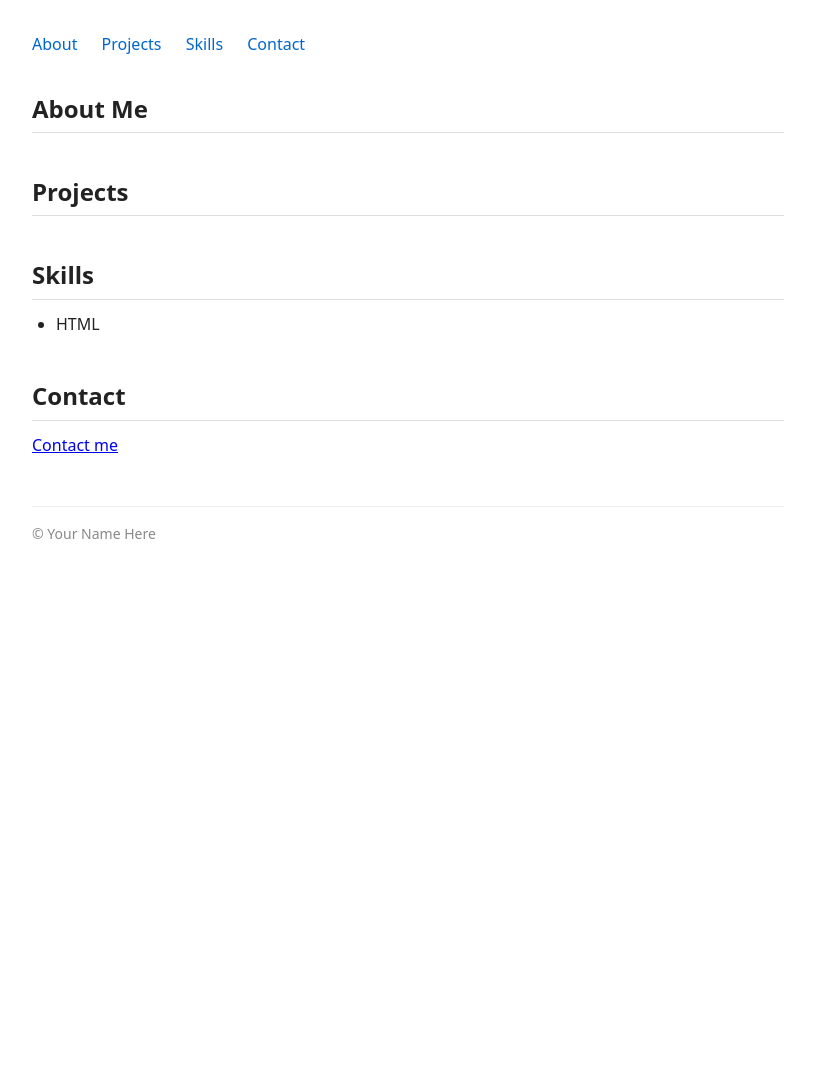
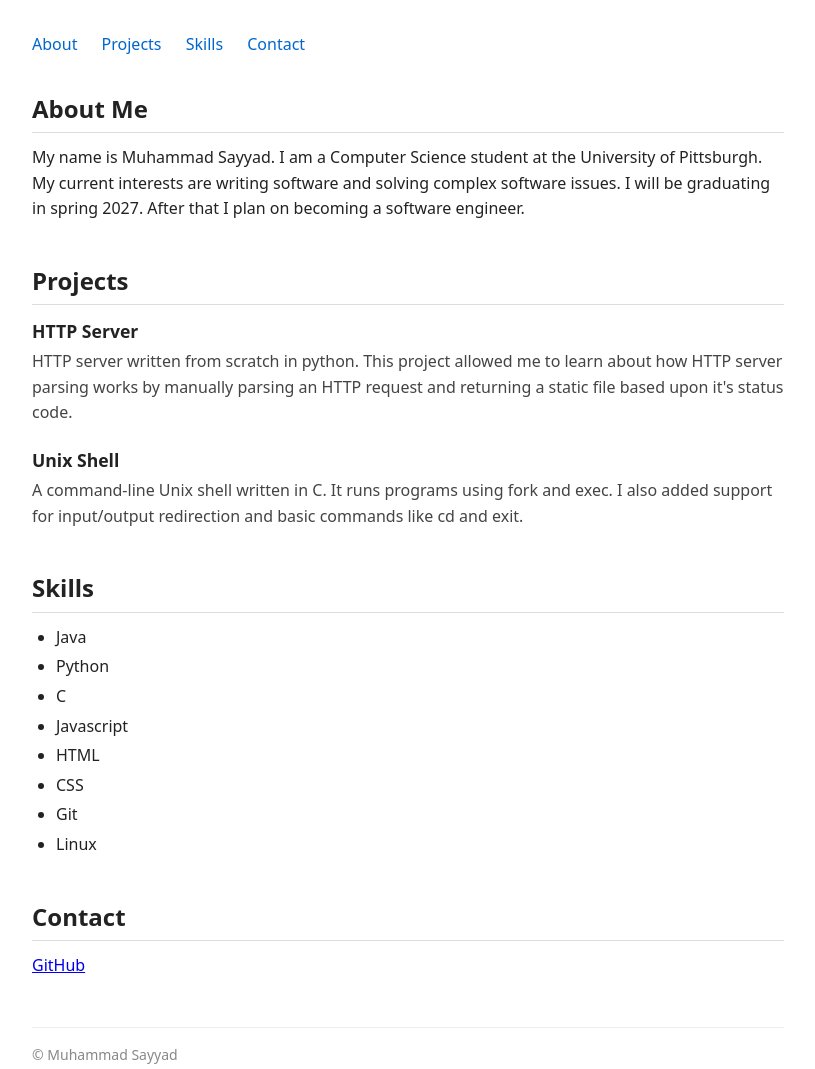
Before and after one commit to m-sayyad/portfolio, a plain HTML site: page index.html in a window 1280 px wide. Shown: the whole page, without its empty margins (232-1047 px from the left). Before the commit the page ends 800 px from the top, so only its background shows below. Drawn offline with Linux system fonts and the light colour scheme.

Commit message:
part 1: portfolio page

```diff
--- a/index.html
+++ b/index.html
@@ -4,7 +4,7 @@
 <head>
   <meta charset="UTF-8">
   <meta name="viewport" content="width=device-width, initial-scale=1.0">
-  <title>Your Name Here</title>
+  <title>Muhammad Sayyad</title>
   <link rel="stylesheet" href="style.css">
 </head>
 
@@ -23,46 +23,54 @@
 
     <section id="about">
       <h2>About Me</h2>
-      <!-- TODO: Replace with 2-3 sentences about yourself -->
-      <!-- e.g., include your name, your program/year, and what you are interested in -->
+      <p>
+        My name is Muhammad Sayyad. I am a Computer Science student at the University of Pittsburgh.
+        My current interests are writing software and solving complex software issues.
+        I will be graduating in spring 2027. After that I plan on becoming a software engineer.
+      </p>
     </section>
 
     <section id="projects">
       <h2>Projects</h2>
-
-      <!-- Example project entry structure: copy, fill in, and add at least 2:
       <div class="project">
-        <h3>Project Name</h3>
-        <p>What the project does, the technologies used, and what you learned.</p>
+        <h3>HTTP Server</h3>
+        <p>
+          HTTP server written from scratch in python.
+          This project allowed me to learn about how HTTP server parsing works by manually parsing an HTTP request and returning a static file based upon it's status code.
+        </p>
       </div>
-      -->
-
-      <!-- TODO: Add at least 2 project entries using the structure above -->
+      <div class="project">
+        <h3>Unix Shell</h3>
+        <p>
+          A command-line Unix shell written in C.
+          It runs programs using fork and exec. I also added support for input/output redirection and basic commands like cd and exit.
+        </p>
+      </div>
     </section>
 
     <section id="skills">
       <h2>Skills</h2>
       <ul>
-        <!-- Example skill - TODO: replace -->
+        <li>Java</li>
+        <li>Python</li>
+        <li>C</li>
+        <li>Javascript</li>
         <li>HTML</li>
-
-        <!-- TODO: Add a second skill here -->
-        <!-- TODO: Add a third skill here -->
-        <!-- TODO: ... -->
+        <li>CSS</li>
+        <li>Git</li>
+        <li>Linux</li>
       </ul>
     </section>
 
     <section id="contact">
       <h2>Contact</h2>
-      <!-- TODO: Replace href="#" with a real link (e.g., mailto:you@example.com or your LinkedIn URL) -->
-      <!-- TODO: Replace the link text with something descriptive, e.g. "Email me" or "LinkedIn" -->
-      <p><a href="#">Contact me</a></p>
+      <p><a href="https://github.com/m-sayyad">GitHub</a></p>
     </section>
 
   </main>
 
   <footer>
-    <p>&copy; Your Name Here</p>
+    <p>&copy; Muhammad Sayyad</p>
   </footer>
 
 </body>
```
